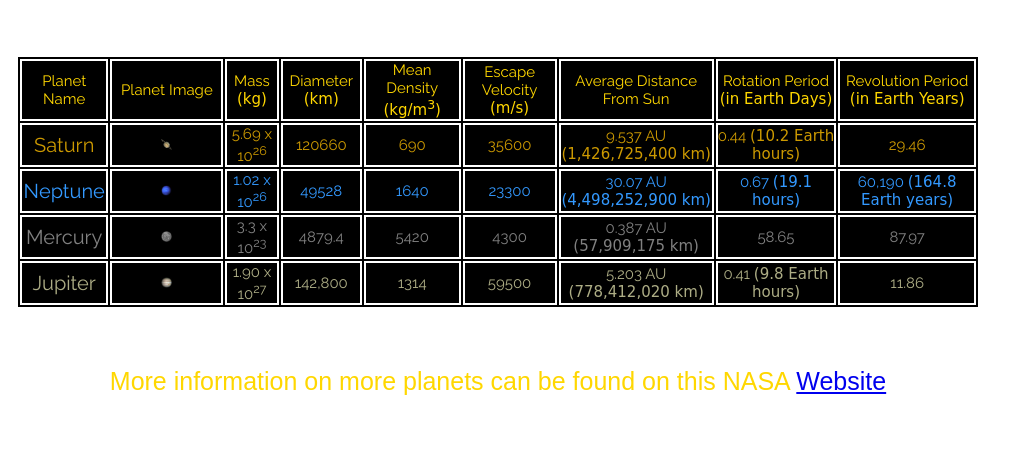
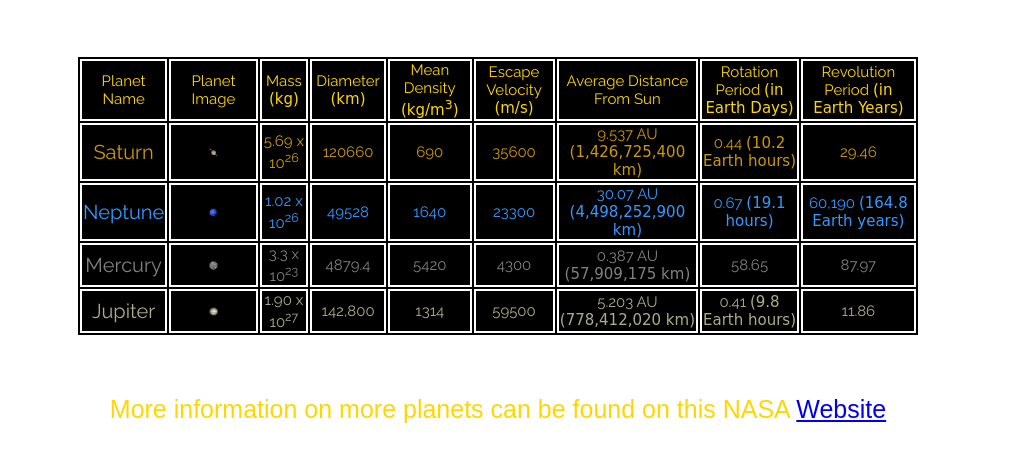
Before and after one commit to ITMD361Labs/lab5, a plain HTML site: page index.html in a window 1280 px wide. Shown: the part 255-716 px from the top of the page, without its empty margins (0-1023 px from the left). Drawn offline with Linux system fonts and the light colour scheme; a web font is replaced by a local one.

Commit message:
Update style.css

```diff
--- a/css/style.css
+++ b/css/style.css
@@ -24,7 +24,7 @@ table{
 	font-size: 20px;
 	text-align: center;
 	background: black;
-	margin: 60px auto;
+	margin: 60px;
 	padding: 0px;
 	color: rgb(255, 204, 0);
 }
```
